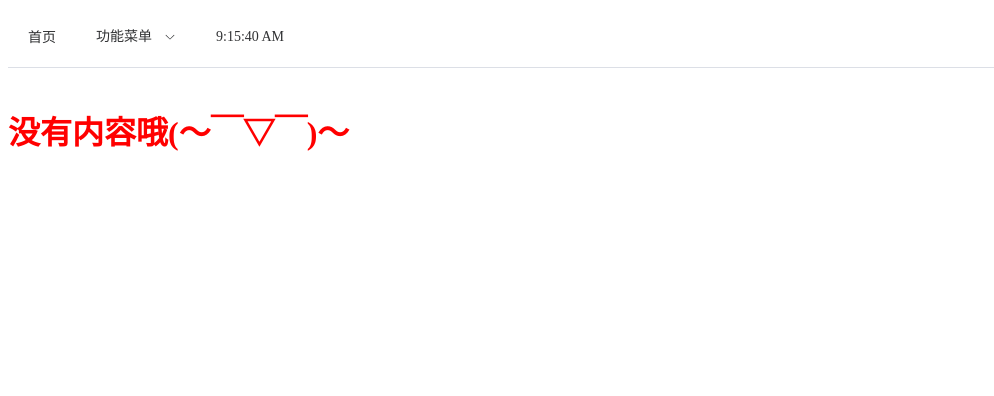
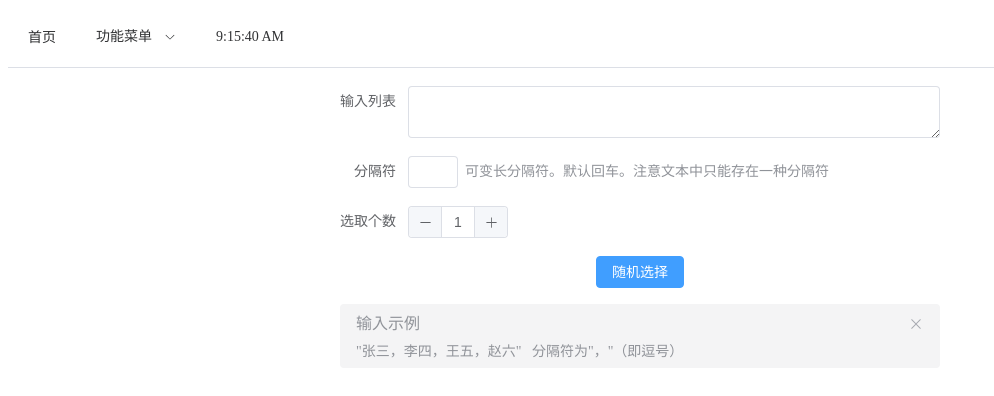
Before and after one commit to 2070159424/ToolsWebs-View, a Vue app: page /O2 in a window 1280 px wide. Shown: the top 396 px of the page, without its empty margins (0-994 px from the left). Built offline with nearby package versions, Linux system fonts and the light colour scheme.

Commit message:
202409280953
[add]增加了随机抽签功能。使用Knuth 洗牌算法实现随机排序后选择指定个数的元素。
[change]为组件增加了name属性

```diff
--- a/src/components/ErrorPage.vue
+++ b/src/components/ErrorPage.vue
@@ -1,5 +1,7 @@
-<script setup>
-
+<script>
+export default {
+	name: 'ErrorPage'
+}
 </script>
 
 <template>
--- a/src/components/Header.vue
+++ b/src/components/Header.vue
@@ -1,5 +1,6 @@
 <script>
 export default {
+	name: 'Header',
 	data() {
 		return {
 			time: ''
@@ -28,6 +29,9 @@ export default {
 			<el-menu-item index="2-1">
 				<el-link href="/O1" :underline="false" class="aSize">文字转图片</el-link>
 			</el-menu-item>
+			<el-menu-item index="2-2">
+				<el-link href="/O2" :underline="false" class="aSize">随机抽签</el-link>
+			</el-menu-item>
 		</el-sub-menu>
 		<el-menu-item index="3">{{ time }}</el-menu-item>
 	</el-menu>
--- a/src/components/Hello.vue
+++ b/src/components/Hello.vue
@@ -1,5 +1,7 @@
-<script setup>
-
+<script>
+export default {
+	name: 'Hello'
+}
 </script>
 
 <template>
--- a/src/components/O1.vue
+++ b/src/components/O1.vue
@@ -1,6 +1,7 @@
 <!--文字转图片-->
 <script>
 export default {
+	name: 'O1',
 	data() {
 		return {
 			text: '文本',
--- /dev/null
+++ b/src/components/O2.vue
@@ -0,0 +1,59 @@
+<script>
+export default {
+	name: 'O2',
+	data() {
+		return {
+			dataLists: [],
+			randomDataList: [],
+			separator: '',
+			count: 1
+		}
+	},
+	methods: {
+		/**
+		 * @param {Array} arr 传递的待选列表
+		 * @param {Number} count 指定随机选择的个数
+		 * @return {Array} 返回随机选择的列表
+		 * */
+		randomSelect(arr, count) {
+			//Knuth 洗牌算法
+			for (let i = arr.length - 1; i > 0; i--) {
+				const j = Math.floor(Math.random() * (i + 1));
+				[arr[i], arr[j]] = [arr[j], arr[i]];
+			}
+			this.randomDataList = arr.slice(0, count > arr.length ? arr.length : count)
+		},
+		Select() {
+			this.randomSelect(this.dataLists.split(this.separator === '' ? '\n' : this.separator), this.count)
+		}
+	}
+}
+</script>
+
+<template>
+	<div>
+		<el-form label-width="auto" style="max-width: 600px;margin: 0 auto">
+			<el-form-item label="输入列表">
+				<el-input type="textarea" v-model="dataLists"></el-input>
+			</el-form-item>
+			<el-form-item label="分隔符">
+				<el-input v-model="separator" style="width: 50px;"></el-input>&nbsp;&nbsp;<el-text type="info">可变长分隔符。默认回车。注意文本中只能存在一种分隔符</el-text>
+			</el-form-item>
+			<el-form-item label="选取个数">
+				<el-input-number v-model="count" style="width: 100px;"></el-input-number>
+			</el-form-item>
+			<div style="width: 600px;text-align: center">
+				<el-button type="primary" @click="Select">随机选择</el-button>
+				<br>
+				<p>{{ randomDataList.toString() }}</p>
+				<el-alert title="输入示例" type="info" style="text-align: left">
+					"张三，李四，王五，赵六"&nbsp;&nbsp;&nbsp;分隔符为"，"（即逗号）
+				</el-alert>
+			</div>
+		</el-form>
+	</div>
+</template>
+
+<style scoped>
+
+</style>
--- a/src/router/index.js
+++ b/src/router/index.js
@@ -2,6 +2,7 @@ import {createRouter, createWebHistory} from "vue-router";
 import ErrorPage from "../components/ErrorPage.vue";
 import Hello from "../components/Hello.vue";
 import O1 from "../components/O1.vue";
+import O2 from "../components/O2.vue";
 // 注意history的不同选择：createMemoryHistory主要用于客户端，而createWebHistory用于一般页面
 export default createRouter({
 	history: createWebHistory(),
@@ -14,6 +15,9 @@ export default createRouter({
 	}, {
 		path: '/O1',
 		component: O1
+	}, {
+		path: '/O2',
+		component: O2
 	}
 	]
 });
```
